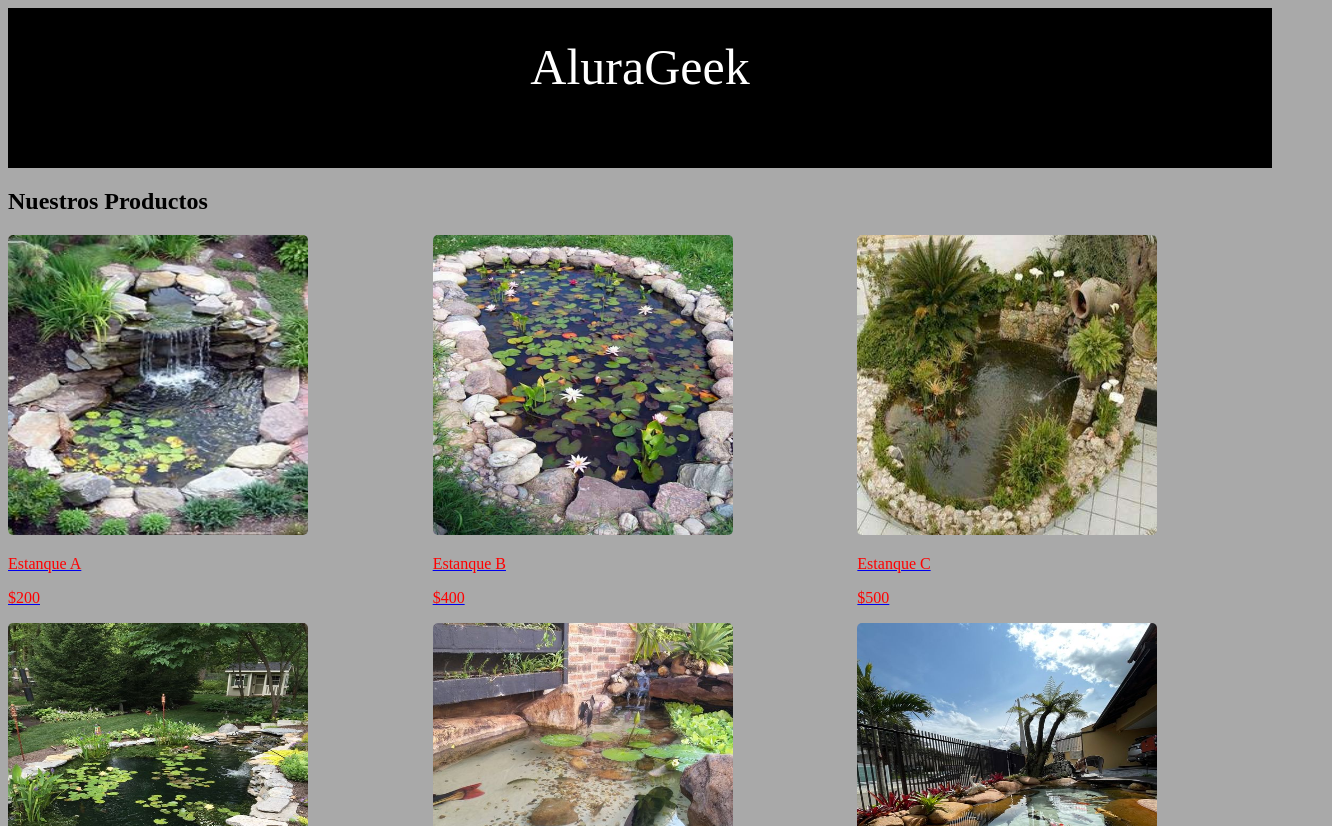
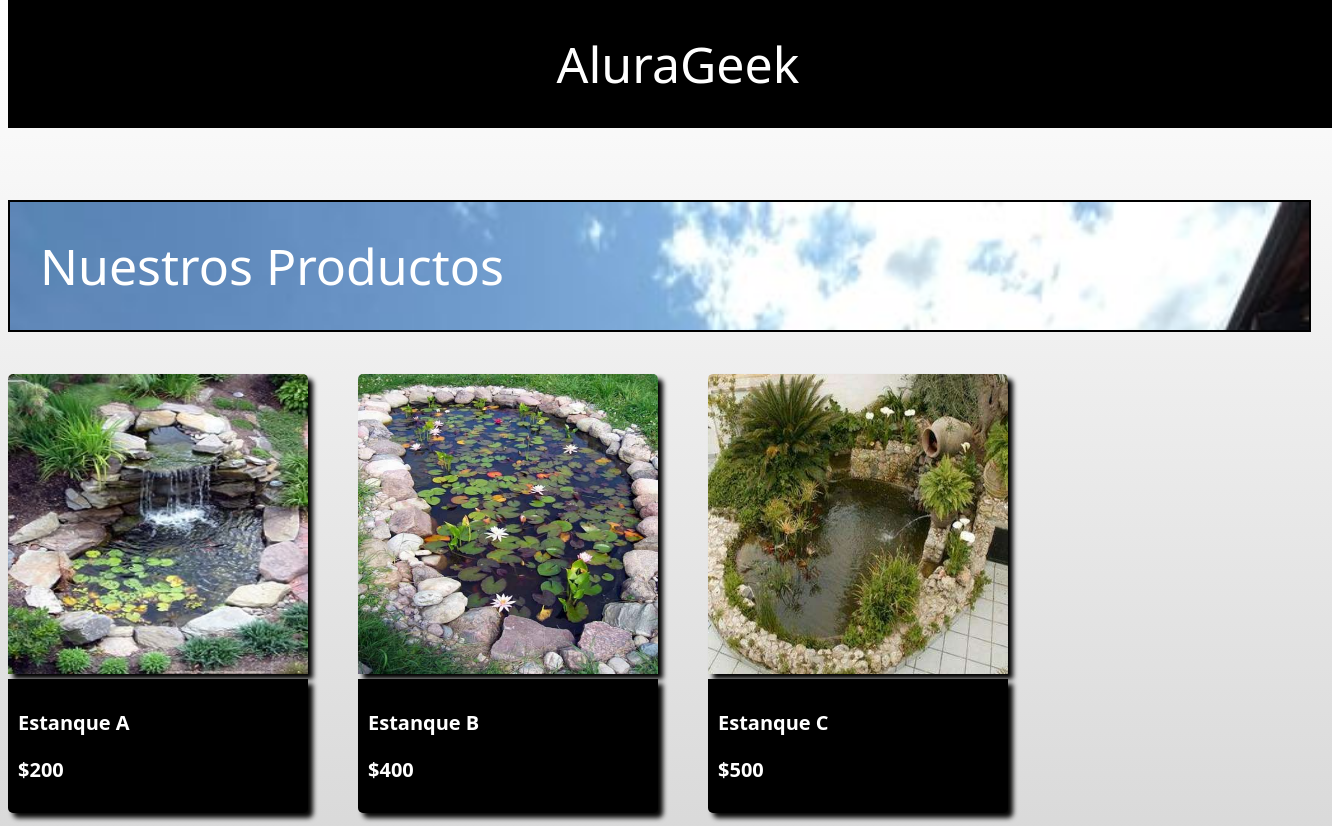
Before and after one commit to CaballeroRed/alurageek, a plain HTML site: page index.html in a window 1280 px wide. Shown: the top 826 px of the page, 1332 px wide, since content can reach past the window. Drawn offline with Linux system fonts and the light colour scheme.

Commit message:
estilo h1 y decoracion enlaces

```diff
--- a/index.html
+++ b/index.html
@@ -8,7 +8,7 @@
     <title>AluraGeek</title>
 </head>
 
-<header>AluraGeek</header>
+<header class="encabezado">AluraGeek</header>
 
 <body>
     <main class="contenedor">
@@ -86,14 +86,14 @@
             </div>
 
         </section>
-        <section>
+        <section id="seccion_formulario">
             <h2 class="titulo_formulario">Agregar Producto</h2>
             <div class="formulario_agregar">
                 <form class="formulario">
                     <input class="ingreso_datos" type="text" name="nombre" id="nombre_Producto" placeholder="nombre">
                     <input class="ingreso_datos" type="text" name="precio" id="precio_Producto" placeholder="precio">
                     <input class="ingreso_datos" type="text" name="imagen" id="imagen_Producto" placeholder="imagen">
-                    <button id="Enviar_btn">Enviar</button>
+                    <button onclick="" id="Enviar_btn">Enviar</button>
                     <button id="Limpiar_btn">Limpiar</button>
                 </form>
 
--- a/style.css
+++ b/style.css
@@ -1,23 +1,62 @@
-header {
+.encabezado {
     display: flex;
     justify-content: center;
-    margin-top: 0px;
+    flex: auto;
     padding: 30px;
     background-color: black;
-    height: 100px;
+    width: 100%;
     color: white;
     font-size: 50px;
+    position: fixed;
+    top: 0;
+
 }
 
-p {
-    color: red;
+h1 {
+    font-size: 50px;
+    color: white;
+    border: solid 2px black;
+    width: 98%;
+    background-image: url(/filtrado\ y\ mantenimientomensual.jpg);
+    background-repeat: no-repeat;
+    background-size: cover;
+    font-weight: 100;
+    padding: 30px;
+
+}
+
+main {
+
+    margin-top: 200px;
+}
+
+.producto__info {
+    text-transform: none;
+    color: white;
+    font-size: 20px;
+    font-weight: bold;
+
+    background-color: black;
+    padding: 10px;
+    width: 280px;
+    margin-bottom: 10px;
+    margin-top: 0;
+    border-radius: 0px 0px 5px 5px;
+    box-shadow: 5px 5px 5px rgb(7, 7, 6);
+
 
 
 }
 
 body {
     background-color: darkgray;
+    background-image: linear-gradient(to top, grey 0%, white 100%);
+    font-family: system-ui, -apple-system, BlinkMacSystemFont, 'Segoe UI', Roboto, Oxygen, Ubuntu, Cantarell, 'Open Sans', 'Helvetica Neue', sans-serif;
 }
+
+
+
+
 
 footer {
     display: flex;
@@ -26,8 +65,9 @@ footer {
     background-color: black;
     color: white;
     font-size: 30px;
-    height: 50px;
+    height: 100%;
     padding: 30px;
+    width: 100%;
 
 }
 
@@ -37,13 +77,24 @@ footer>h3>span {
     margin-left: 20px;
     font-size: 20px;
     color: rgb(124, 243, 201);
+    font-weight: 100;
 
 }
 
+/*
+.producto {
+    display: grid;
+    grid-template-columns: 1fr, 2fr;
+    width: 350px;
+}
+*/
 .producto__imagen {
     height: 300px;
     width: 300px;
-    border-radius: 5px;
+    border-radius: 5px 5px 0px 0px;
+    box-shadow: 5px 5px 5px black;
+    flex-grow: 5;
+
 
 
 
@@ -52,25 +103,52 @@ footer>h3>span {
 /** grid **/
 
 .grid {
-    display: grid;
-    grid-template-columns: 1fr 2fr;
+    /**display: grid;
+    grid-template-columns: 2fr 2fr;
     column-gap: 10px;
+**/
+    display: flex;
+    flex-wrap: wrap;
+    gap: 50px;
 
 }
 
-@media (min-width: 768px) {
+@media (max-width: 768px) {
     .grid {
-        grid-template-columns: repeat(3, 1fr);
-        column-gap: 10px;
+        /** grid-template-columns: repeat(3, 1fr);
+        column-gap: 10px;**/
+        display: flex;
+        flex-flow: column wrap;
+    }
 
-    }
+
 
 }
 
+.producto a {
+    text-decoration: none;
+
+}
+
+.titulo_formulario {
+    height: 40px;
+    font-family: system-ui, -apple-system, BlinkMacSystemFont, 'Segoe UI', Roboto, Oxygen, Ubuntu, Cantarell, 'Open Sans', 'Helvetica Neue', sans-serif;
+}
+
 .formulario_agregar {
+    display: flex;
+    justify-content: center;
     background-color: rgb(65, 77, 83);
     height: 400px;
+    width: 400px;
     padding: 10px;
+    border-radius: 0px 0px 5px 5px;
+}
+
+#seccion_formulario {
+
+    width: 410px;
+    box-shadow: 10px 7px 10px rgb(18, 19, 16);
 }
 
 #Enviar_btn {
@@ -108,14 +186,16 @@ input {
     margin: 15px;
     border: none;
     font-size: 20px;
-    font-weight: bold;
+    font-weight: 100;
 }
 
 h2 {
     background-color: black;
     color: whitesmoke;
+    width: 400px;
     border: none;
     font-size: 30px;
     padding: 10px;
     margin-bottom: 0;
+    border-radius: 5px 5px 0px 0px;
 }
```
